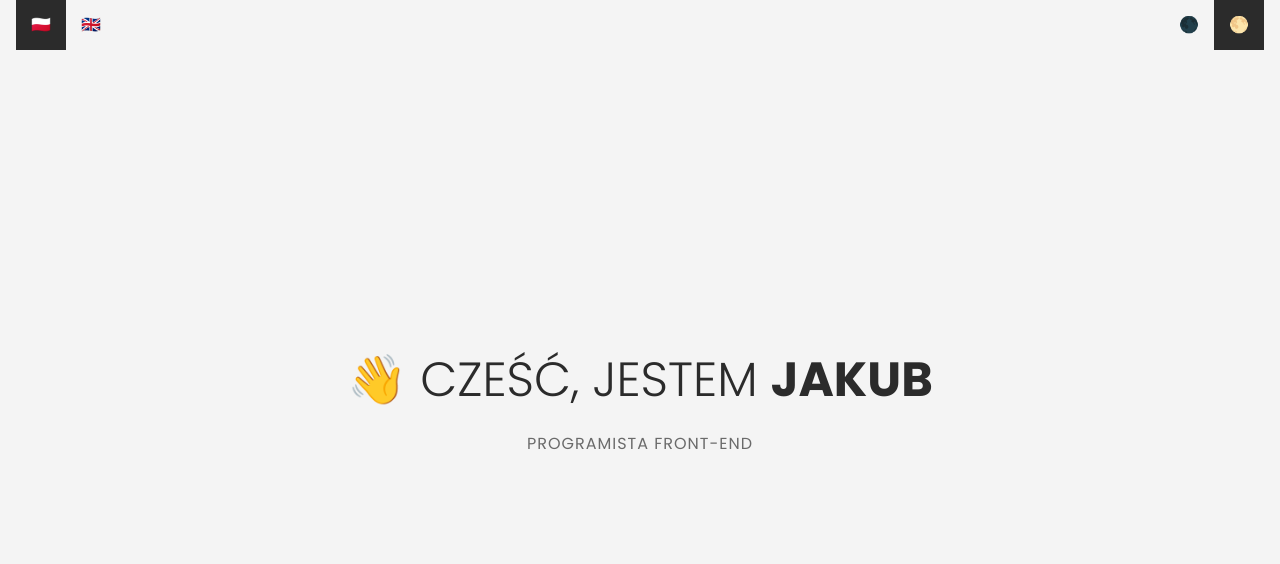
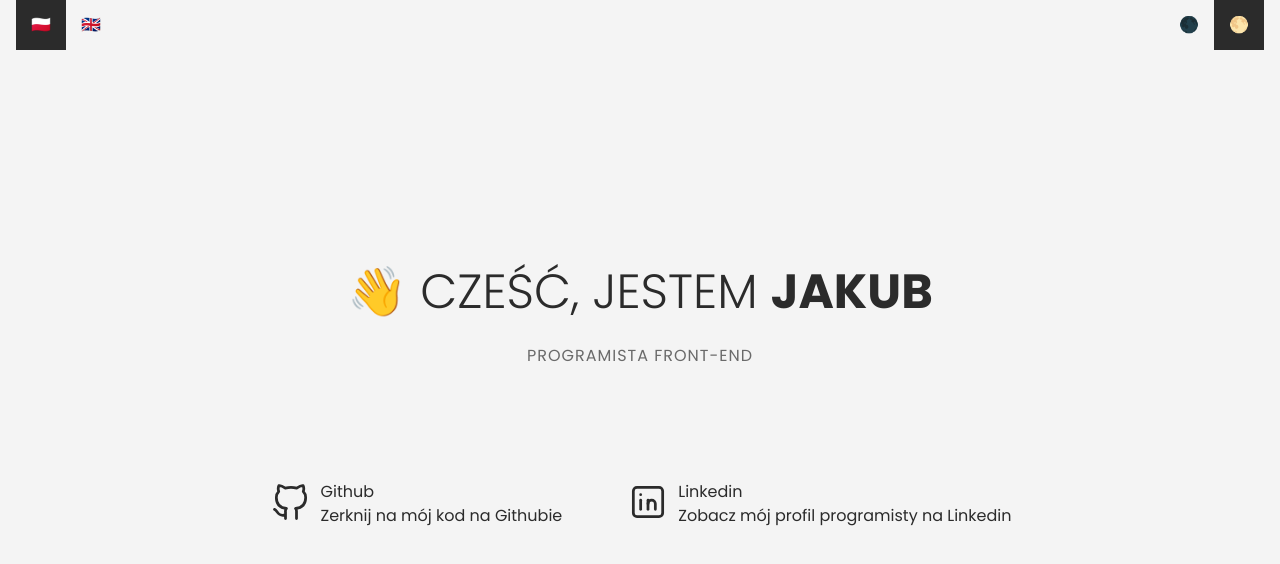
Before and after one commit to jakubwilk/jakubwilk-pl, a Next.js app: page / in a window 1280 px wide. Shown: the top 564 px of the page. Built offline with nearby package versions, Linux system fonts and the light colour scheme.

Commit message:
Add missing 'use client'

```diff
--- a/src/context/LanguageContext.tsx
+++ b/src/context/LanguageContext.tsx
@@ -1,3 +1,5 @@
+'use client'
+
 import { createContext, ReactNode, useCallback, useMemo, useState } from 'react'
 import { LanguageTypesEnum } from '@enums/LanguageEnum'
 import { LanguageContextType } from '@models/language.model'
--- a/src/context/ThemeContext.tsx
+++ b/src/context/ThemeContext.tsx
@@ -1,3 +1,5 @@
+'use client'
+
 import { createContext, ReactNode, useCallback, useMemo, useState } from 'react'
 import { ThemeTypesEnum } from '@enums/ThemeEnums'
 import { ThemeContextType } from '@models/theme.models'
--- a/src/hooks/useLanguageContext.tsx
+++ b/src/hooks/useLanguageContext.tsx
@@ -1,3 +1,5 @@
+'use client'
+
 import { useContext } from 'react'
 import { LanguageContext } from '@context/LanguageContext'
 
--- a/src/hooks/useThemeContext.tsx
+++ b/src/hooks/useThemeContext.tsx
@@ -1,3 +1,5 @@
+'use client'
+
 import { useContext } from 'react'
 import { ThemeContext } from '@context/ThemeContext'
 
--- a/src/pages/Home.tsx
+++ b/src/pages/Home.tsx
@@ -1,10 +1,10 @@
 'use client'
 import { useEffect } from 'react'
+import Header from '@components/Header'
+import SocialsGrid from '@components/SocialsGrid'
 import { ThemeTypesEnum } from '@enums/ThemeEnums'
 import { useThemeContext } from '@hooks/useThemeContext'
 import { useTranslation } from '@hooks/useTranslation'
-
-import Header from '@/components/Header'
 
 export default function HomePage() {
   const { theme } = useThemeContext()
@@ -29,6 +29,7 @@ export default function HomePage() {
           <span>{t('name')}</span>
         </h1>
         <p className={'description'}>{t('description')}</p>
+        <SocialsGrid />
       </main>
     </div>
   )
```
